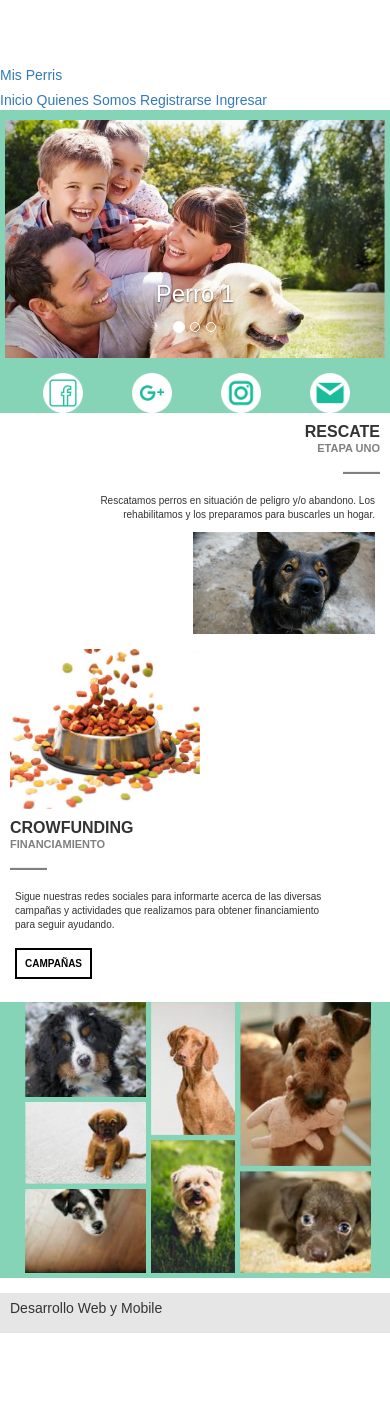
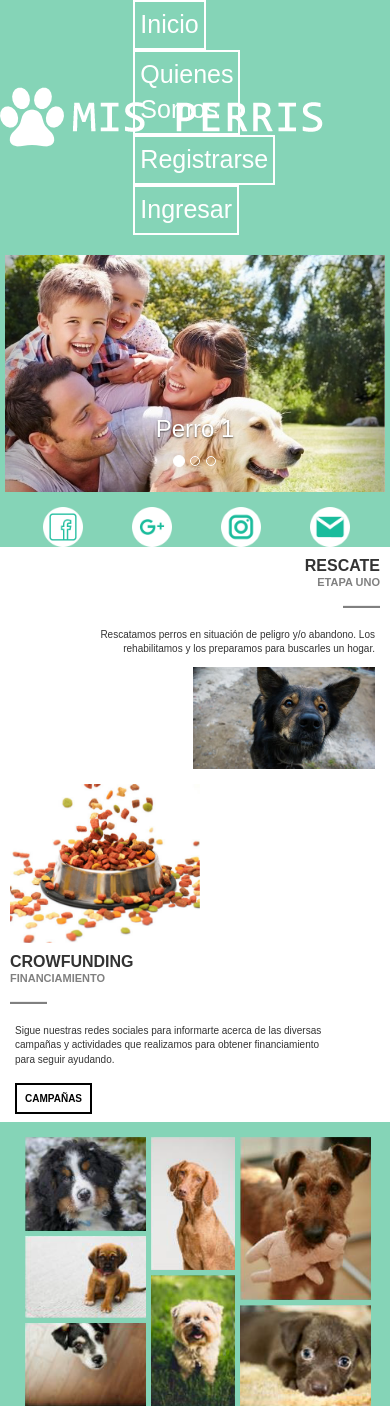
Before and after one commit to feriquelmep/Django, a Django app: page / in a window 390 px wide. Shown: the top 1406 px of the page. Before the commit the page ends 1333 px from the top, so only its background shows below. Run offline with Django 3.2, Linux system fonts and the light colour scheme; some libraries are stand-ins or nearby versions; some web fonts are replaced.

Commit message:
CorrecionHeader

```diff
--- a/MisPerris/static/estilos/estilo.css
+++ b/MisPerris/static/estilos/estilo.css
@@ -10,8 +10,6 @@ body{
 }
 .header{
 	margin-bottom: 10px;
-}
-.header2{
 	background-color: rgb(133,212,183);
 }
 .logo{
@@ -19,9 +17,9 @@ body{
 	height: 80%;
 	padding-top: 5px;
 	padding-bottom: 5px;
+	float: left;
 }
 .menu{
-	background-color: rgb(109,205,170);
 	padding-top: 5px;
 	padding-bottom: 5px;
 	margin-bottom: 1px;
@@ -30,6 +28,14 @@ body{
 	color: white;
 	font-size: 25px;
 	text-decoration: none;
+}
+.bordemenu{
+	border: 2px;
+	border-color: white;
+	border-style: solid;
+	float: left;
+	margin-right: 20px;
+	padding: 5px;
 }
 .carrusel{
 	margin: 10px  5px  10px 5px;
--- a/MisPerris/templates/maqueta.html
+++ b/MisPerris/templates/maqueta.html
@@ -11,37 +11,40 @@
 	<link rel="stylesheet" href="{% static 'estilos/estilo.css' %}">
 	<title>Mis Perris</title>
 </head>
-<body>
-<header>
+<body style="background-color:rgb(133,212,183)">
+<header class="header row middle-xs">
+    <div class="col-xs-4">
         <div class="logo">
             <img src="{% static 'img/logo.png' %}">
-        <a href="/index/"> Mis Perris </a>
+        </div>
     </div>
 
+    <div class="col-xs-4">
         {% if request.user.is_authenticated %}
             {% if user.is_staff %}
                 <nav>
-                <a href="/index/"> Inicio </a>
-                <a href="/registroPersona/"> Registrar Persona </a>
-                <a href="/registroMascota/"> Registrar Mascota </a>
-                <a href="/logout/"> Cerrar Sesión </a>
+                    <div class="bordemenu"><a href="/index/" class="menu letramenu"> Inicio </a></div>
+                    <div class="bordemenu"><a href="/registroPersona/" class="menu letramenu"> Registrar Persona </a></div>
+                    <div class="bordemenu"><a href="/registroMascota/" class="menu letramenu"> Registrar Mascota </a></div>
+                    <div class="bordemenu"><a href="/logout/" class="menu letramenu"> Cerrar Sesión </a></div>
                 </nav>
             {% else %}
                 <nav>
-                <a href="/index/"> Inicio </a>
-                <a href="/index/"> Quienes Somos </a>
-                <a href="#"> Adoptar </a>
-                <a href="/logout/"> Cerrar Sesión </a>
+                    <div class="bordemenu"><a href="/index/" class="menu letramenu"> Inicio </a></div>
+                    <div class="bordemenu"><a href="/index/" class="menu letramenu"> Quienes Somos </a></div>
+                    <div class="bordemenu"><a href="#" class="menu letramenu"> Adoptar </a></div>
+                    <div class="bordemenu"><a href="/logout/" class="menu letramenu"> Cerrar Sesión </a></div>
                 </nav>
             {% endif %}
         {% else %}
             <nav>
-            <a href="/index/"> Inicio </a>
-            <a href="/index/"> Quienes Somos </a>
-            <a href="/registroPersona/"> Registrarse </a>
-            <a href="/login/"> Ingresar </a>
+                <div class="bordemenu"><a href="/index/" class="menu letramenu"> Inicio </a></div>
+                <div class="bordemenu"><a href="/index/" class="menu letramenu"> Quienes Somos </a></div>
+                <div class="bordemenu"><a href="/registroPersona/" class="menu letramenu"> Registrarse </a></div>
+                <div class="bordemenu"><a href="/login/" class="menu letramenu"> Ingresar </a></div>
             </nav>
         {% endif %}
+    </div>
 </header>
 
 <div class="container">
```
Also changed, not shown: MisPerris/static/estilos/css/bootstrap.css, 1 other file. Lines whose indentation alone changed are shown as unchanged.
